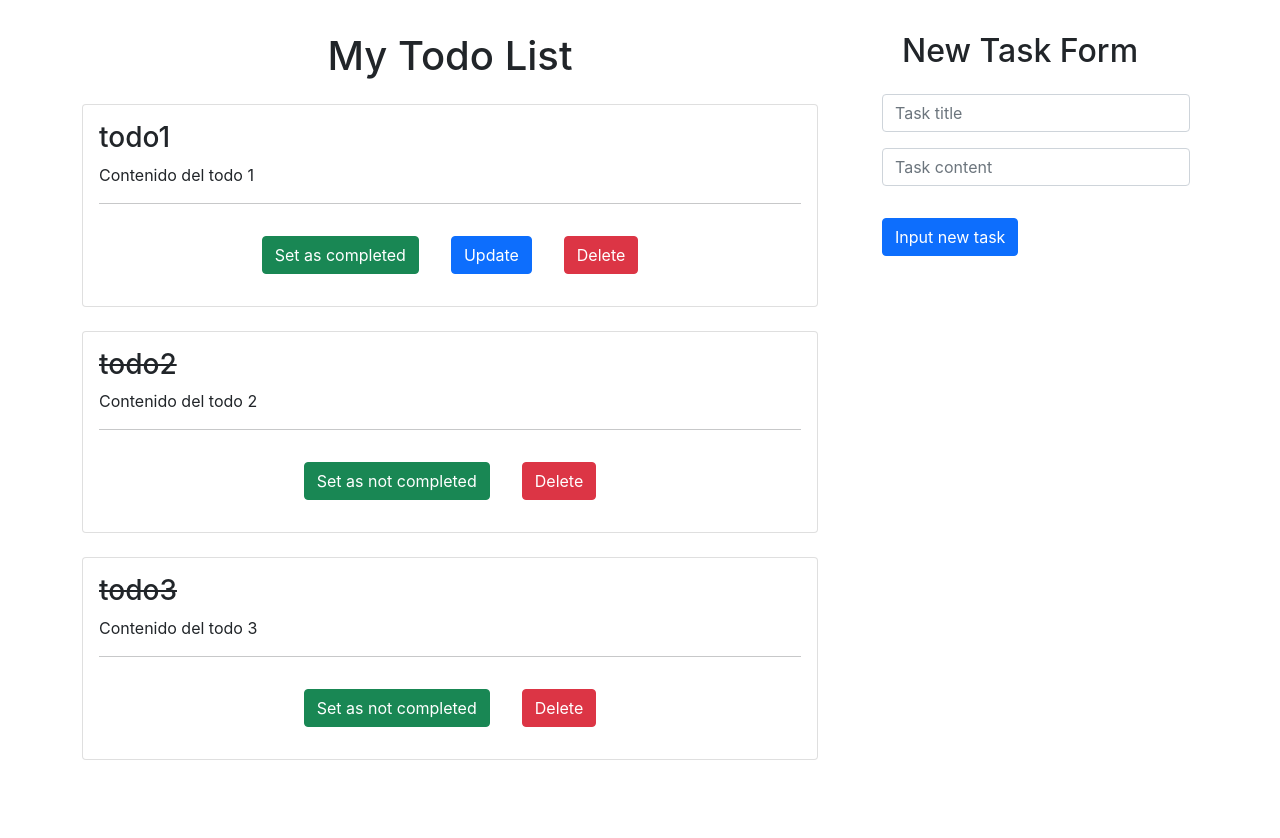
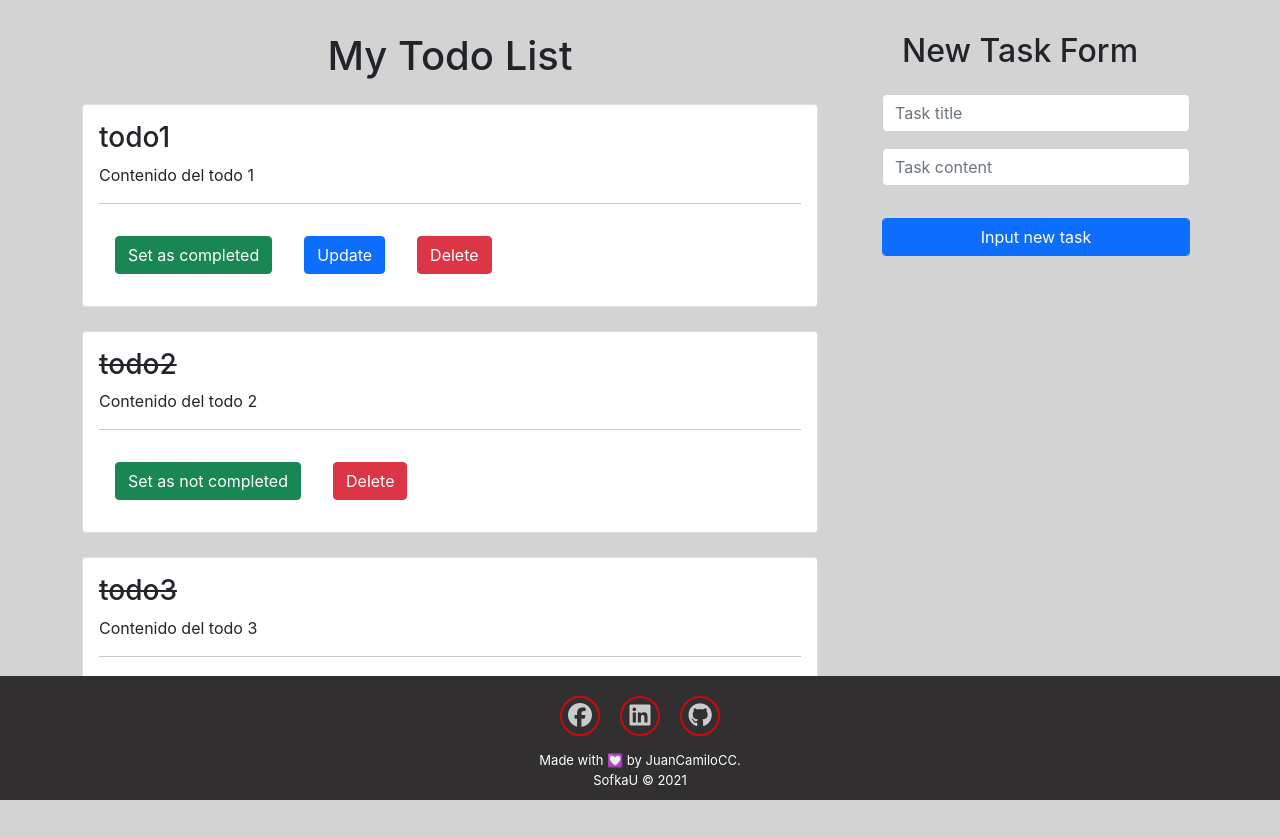
Before and after one commit to juancamilo11/easy-react-todo-app, a React (Create React App) app: page / in a window 1280 px wide. Shown: the top 838 px of the page. Before the commit the page ends 800 px from the top, so only its background shows below. Built offline with nearby package versions, Linux system fonts and the light colour scheme.

Commit message:
Footer agregado, estilos corregidos

```diff
--- a/public/index.html
+++ b/public/index.html
@@ -26,6 +26,11 @@
     -->
     <link href="https://cdn.jsdelivr.net/npm/bootstrap@5.1.3/dist/css/bootstrap.min.css" rel="stylesheet"
       integrity="sha384-1BmE4kWBq78iYhFldvKuhfTAU6auU8tT94WrHftjDbrCEXSU1oBoqyl2QvZ6jIW3" crossorigin="anonymous">
+
+    <script src=" https://kit.fontawesome.com/7b5fb2de65.js" crossorigin="anonymous" async>
+    </script>
+    <script src="https://unpkg.com/scrollreveal"></script>
+
     <title>Easy-ToDo-App</title>
   </head>
   <body>
--- a/src/App.js
+++ b/src/App.js
@@ -1,4 +1,5 @@
 import React, { useState } from 'react';
+import { Footer } from './components/Footer';
 import  TodoForm  from './components/TodoForm';
 import  TodoList  from './components/TodoList';
 
@@ -70,6 +71,7 @@ const App = () => {
   }
 
   return (
+    <div>
       <div className="container my-2">
         <div className="row">
           <div className="col-8">
@@ -80,6 +82,8 @@ const App = () => {
           </div>
         </div>
       </div>
+      <Footer />
+    </div>
   );
 }
 
--- /dev/null
+++ b/src/components/Footer.jsx
@@ -0,0 +1,26 @@
+import React from 'react';
+
+export const Footer = () => {
+    return (
+        <>
+            <br/><br/><br/><br/>
+            <div className="footer-basic">
+                <footer className="footer-container">
+                    <div className="social">
+                        <a href="https://www.facebook.com/JuanCamiloDev/">
+                            <i className="fab fa-facebook footer-icon"></i>
+                        </a>
+                        <a href="https://www.linkedin.com/in/juanccc-dev/">
+                            <i className="fab fa-linkedin footer-icon"></i>
+                        </a>
+                        <a href="https://github.com/juancamilo11/">
+                            <i className="fab fa-github footer-icon"></i>
+                        </a>
+                    </div>
+                    <p className="copyright">Made with <span role="img" aria-label="heart">💟</span> by JuanCamiloCC.</p>
+                    <p className="copyright">SofkaU © 2021</p>
+                </footer>
+            </div>
+        </>
+    )
+}
--- a/src/components/ToDo.jsx
+++ b/src/components/ToDo.jsx
@@ -3,14 +3,14 @@ import React from 'react'
 const ToDo = ({toDo, deleteToDo, toggleComplete, setToDoForEdit}) => {
 
     return (
-        <div className="card mt-4">
+        <div className="card mb-4">
             <div className="card-body">
                 <h3 className={`card-title ${toDo.completed && 'task-completed'}`} >{toDo.title}</h3>
                 <p className="card-text">
                 {toDo.content}
                 </p>
                 <hr />
-                <div className="d-flex justify-content-center">
+                <div>
                     <button className="btn btn-success m-3" onClick={() => toggleComplete(toDo.id)}>
                         {toDo.completed ? 'Set as not completed' : 'Set as completed'}
                     </button>
--- a/src/components/TodoForm.jsx
+++ b/src/components/TodoForm.jsx
@@ -28,17 +28,17 @@ const TodoForm = ({addNewToDo, toDoForEdit, setToDoForEdit, updateToDo}) => {
     e.preventDefault();
 
     if(title.trim().length < 3 && content.trim().length < 3){
-      setError('Title and content for the new task are required');
+      setError('Title and content for the task are required');
       return;
     }
 
     if(title.trim().length < 3){
-      setError('Title for the new task is required');
+      setError('Title for the task is required');
       return;
     }
 
     if(content.trim().length < 3){
-      setError('Content for the new task is required');
+      setError('Content for the task is required');
       return;
     }
 
@@ -48,10 +48,10 @@ const TodoForm = ({addNewToDo, toDoForEdit, setToDoForEdit, updateToDo}) => {
         title,
         content
       });
-      setSuccessMessage('New task successfully updated');
+      setSuccessMessage('The task has been successfully updated');
     } else {
       addToDo();
-      setSuccessMessage('New task successfully added');
+      setSuccessMessage('The new task has been successfully added');
     }
 
     setFormValues({title:'', content:''});
@@ -91,19 +91,19 @@ const TodoForm = ({addNewToDo, toDoForEdit, setToDoForEdit, updateToDo}) => {
             value={content}
             onChange={handleInputChange}
           />
-          <input type="submit" className="btn btn-primary m-3" value={toDoForEdit ? 'Update Task' : 'Input new task'} />
+          <input type="submit" className="btn btn-primary form-control m-3" value={toDoForEdit ? 'Update Task' : 'Input new task'} />
         </form>
 
-        {toDoForEdit && <button className="btn btn-warning m-3 mt-0" onClick={() => setToDoForEdit(null)}>Finish updating</button>}
+        {toDoForEdit && <button className="btn btn-warning form-control m-3 mt-0" onClick={() => setToDoForEdit(null)}>Finish updating</button>}
 
         {error &&
-          <div className="alert alert-danger m-3">
+          <div className="alert alert-danger form-control m-3">
             {error}
           </div>
         }
 
         {successMessage &&
-          <div className="alert alert-success m-3">
+          <div className="alert alert-success form-control m-3 text-center">
             {successMessage}
           </div>
         }
--- a/src/components/TodoList.jsx
+++ b/src/components/TodoList.jsx
@@ -5,8 +5,9 @@ const TodoList = ({toDoList, deleteToDo, toggleComplete, setToDoForEdit}) => {
     return (
         <div>
             <h1 className="text-center my-4">My Todo List</h1>
-            {
-                toDoList.map(toDo => {
+            {toDoList.length > 0 ?
+                <>
+                    {toDoList.map(toDo => {
                         return (
                             <ToDo
                                 key={toDo.id}
@@ -15,8 +16,11 @@ const TodoList = ({toDoList, deleteToDo, toggleComplete, setToDoForEdit}) => {
                                 toggleComplete={toggleComplete}
                                 setToDoForEdit={setToDoForEdit}
                             />
-                    )
-                })
+                        );
+                    })}
+                </>
+            :
+            <h2 className="display-4 text-center mt-5">No tasks found, Start by creating a new one</h2>
             }
         </div>
     )
--- a/src/index.css
+++ b/src/index.css
@@ -5,6 +5,7 @@ body {
     sans-serif;
   -webkit-font-smoothing: antialiased;
   -moz-osx-font-smoothing: grayscale;
+  background-color: lightgray;
 }
 
 code {
@@ -15,3 +16,123 @@ code {
 .task-completed {
   text-decoration: line-through;
 }
+
+.footer-app {
+  width: 100%;
+  height: 90px;
+  background-color: #ea3546;
+  color: black;
+  padding: 0px;
+  text-align: center;
+  display: inline-flex;
+  font-size: 14px;
+  position: relative;
+}
+
+.footer__item {
+  display: inline-flex;
+  width: 40%;
+  margin-left: 80px;
+  justify-content: center;
+  align-items: center;
+}
+
+.footer__item--copyright {
+  display: inline-flex;
+  color: rgb(255, 255, 255);
+  width: 60%;
+  font-weight: 100;
+  justify-content: space-evenly;
+}
+
+.footer-copyright--logo {
+  width: 20%;
+}
+
+.contact__item {
+  padding: 10px;
+  justify-content: center;
+  margin-left: 20%;
+}
+
+.footer-app a {
+  color: #fffafa;
+  font-size: 30px;
+  padding: 15px;
+  border-radius: 50%;
+}
+
+.footer-app a:hover {
+  color: #aaa;
+}
+
+.footer-espaciado {
+  height: 90px;
+  width: 100%;
+  background-color: red;
+}
+
+.footer-basic {
+  position: fixed;
+  bottom: 0;
+  padding: 10px 0;
+  color: white;
+  background-color: rgb(49, 47, 47);
+  width: 100%;
+}
+
+.footer-basic ul {
+  padding: 0;
+  list-style: none;
+  text-align: center;
+  font-size: 18px;
+  line-height: 1.6;
+  margin-bottom: 0;
+}
+
+.footer-basic li {
+  padding: 0 10px;
+}
+
+.footer-basic ul a {
+  color: inherit;
+  text-decoration: none;
+  opacity: 0.8;
+}
+
+.footer-basic ul a:hover {
+  opacity: 1;
+}
+
+.footer-basic .social {
+  text-align: center;
+  padding-bottom: 5px;
+}
+
+.footer-basic .social > a {
+  font-size: 24px;
+  width: 40px;
+  height: 40px;
+  display: inline-block;
+  border-radius: 50%;
+  border: 2px solid red;
+  color: inherit;
+  opacity: 0.75;
+  margin: 10px;
+}
+
+.footer-basic .social > a:hover {
+  opacity: 0.9;
+}
+
+.footer-basic .copyright {
+  margin-top: 0px;
+  text-align: center;
+  font-size: 13px;
+  color: white;
+  margin-bottom: 0;
+}
+
+.footer-icon {
+  color: white;
+}
```
Also changed, not shown: 1 other file (tests, documents, lock files or other folders). Lines whose indentation alone changed are shown as unchanged.
